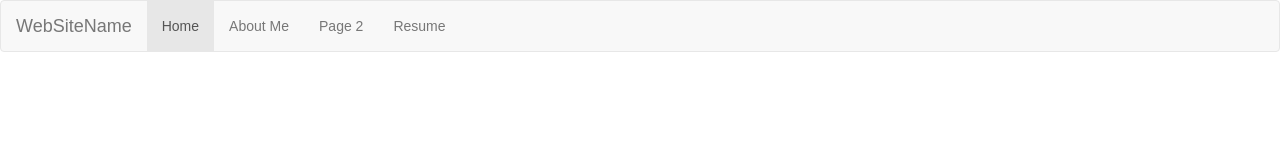
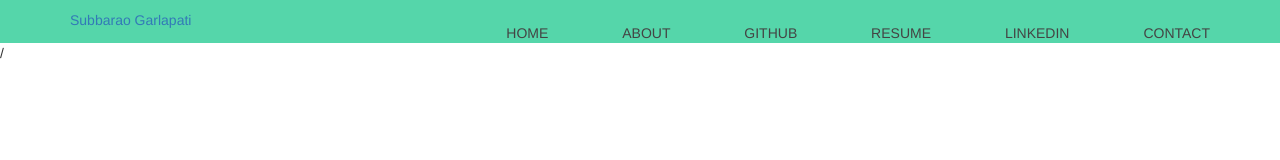
Before and after one commit to SubbaraoGarlapati/SubbaraoGarlapati.github.io, a plain HTML site: page index.html in a window 1280 px wide. Drawn offline with nearby package versions, Linux system fonts and the light colour scheme.

Commit message:
Added NavBar

```diff
--- a/css.css
+++ b/css.css
@@ -1,6 +1,69 @@
-/* Navbar container */
-.navbar {
-    overflow: hidden;
-    background-color: #333;
-    font-family: Arial;
+body {
+    margin: 0;
+    font-weight: 400;
+    font-family: 'Work Sans', sans-serif;
 }
+
+.container {
+    width: 80%;
+    margin: 0 auto;
+}
+
+header {
+    background: #55d6aa;
+}
+
+header::after{
+    content:'';
+    display: table;
+    clear: both;
+}
+
+#name {
+    float: left;
+    padding: 10px 0;
+}
+
+nav {
+    float: right;
+}
+
+nav ul {
+    margin: 0;
+    padding: 0;
+    list-style: none;
+}
+
+nav li {
+    display: inline-block;
+    margin-left: 70px;
+    padding-top: 23px;
+
+    position: relative;
+}
+
+nav a {
+    color: #444;
+    text-decoration: none;
+    text-transform: uppercase;
+    font-size: 14px;
+}
+
+nav a:hover {
+    color: #000;
+}
+
+nav a::before {
+    content: '';
+    display: block;
+    height: 5px;
+    width: 0%;
+    background-color: #444;
+    position: absolute;
+    top: 0;
+    transition: all ease-in-out 250ms;
+}
+
+nav a:hover::before {
+    width: 100%;
+}
--- a/index.html
+++ b/index.html
@@ -14,18 +14,20 @@
 <script src="https://maxcdn.bootstrapcdn.com/bootstrap/3.4.1/js/bootstrap.min.js"></script>
 
 <body>
-    <nav class="navbar navbar-default">
-        <div class="container-fluid">
-            <div class="navbar-header">
-                <a class="navbar-brand" href="#">WebSiteName</a>
-            </div>
-            <ul class="nav navbar-nav">
-                <li class="active"><a href="#">Home</a></li>
-                <li><a href="#">About Me</a></li>
-                <li><a href="#">Page 2</a></li>
-                <li><a href="#">Resume</a></li>
-            </ul>
+    <header>
+        <div class="container">
+            <a id="name">Subbarao Garlapati</a>
+            <nav>
+                <ul>
+                    <li><a href="#">Home</a></li>
+                    <li><a href="#">About</a></li>
+                    <li><a href="#">Github</a></li>
+                    <li><a href="#">Resume</a></li>
+                    <li><a href="#">Linkedin</a></li>
+                    <li><a href="#">Contact</a></li>
+                </ul>
+            </nav>
         </div>
-    </nav>
+    </header>/
 </body>
 </html>
```
